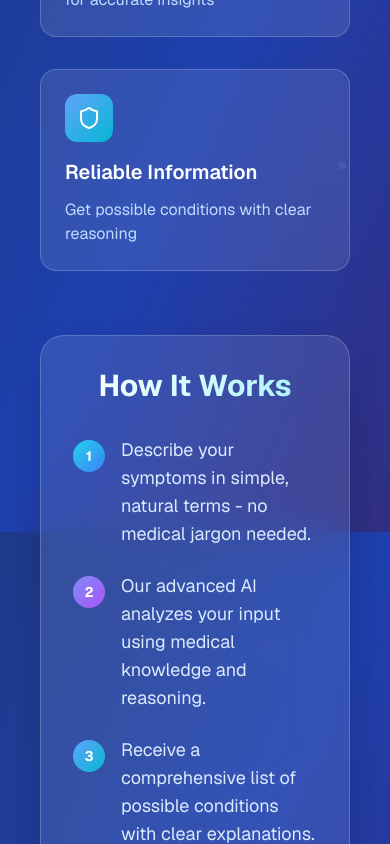
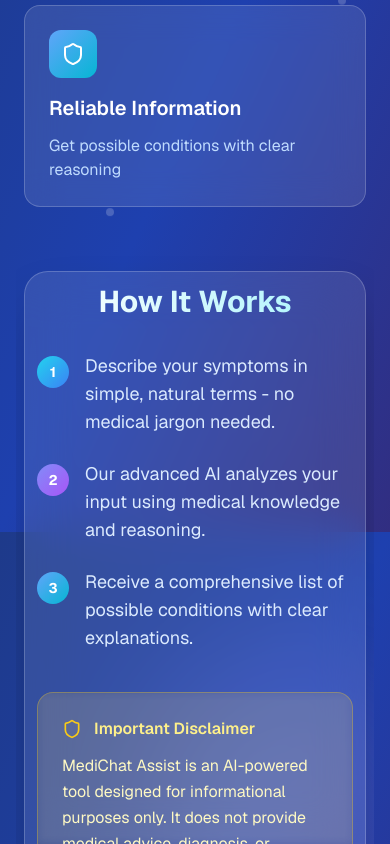
Before and after one commit to dubemdaniel/MediChat-Assistant-1.0, a Next.js app: page / in a window 390 px wide. Shown: the part 1156-2000 px from the top of the page. Built offline with nearby package versions, Linux system fonts and the light colour scheme.

Commit message:
improved UI

```diff
--- a/components/chat/chat-message-bubble.tsx
+++ b/components/chat/chat-message-bubble.tsx
@@ -40,8 +40,8 @@ export default function ChatMessageBubble({ message }: ChatMessageBubbleProps) {
         const { possibleConditions, confidenceLevels, reasoning } =
           message.content.analysis;
         return (
-          <Card className="shadow-md ">
-            <CardHeader className="">
+          <Card className="shadow-md">
+            <CardHeader className="-mx-4">
               <CardTitle className="flex items-center gap-2 text-primary">
                 <Info size={20} /> Symptom Analysis
               </CardTitle>
@@ -49,7 +49,7 @@ export default function ChatMessageBubble({ message }: ChatMessageBubbleProps) {
                 Based on the symptoms you provided, here are some possibilities:
               </CardDescription>
             </CardHeader>
-            <CardContent className="space-y-3">
+            <CardContent className="space-y-3 -mx-4">
               {possibleConditions && possibleConditions.length > 0 ? (
                 <>
                   <ul className="space-y-2">
--- a/components/landing/hero-section.tsx
+++ b/components/landing/hero-section.tsx
@@ -23,9 +23,9 @@ export default function HeroSection() {
         <div className="absolute w-2 h-2 bg-white/20 rounded-full animate-bounce" style={{left: '90%', top: '50%', animationDelay: '2.5s'}}></div>
       </div>
 
-      <div className="relative z-10 container mx-auto px-6 py-16 md:py-24">
+      <div className="relative z-10 container mx-auto px-2 md:px-6 py-8 md:py-24">
         {/* Main content */}
-        <div className="text-center mb-16">
+        <div className="text-center mb-16  ">
           <div className="inline-flex items-center gap-2 bg-blue-500/20 backdrop-blur-sm border border-blue-400/30 rounded-full px-4 py-2 mb-8 text-blue-200">
             <Sparkles className="w-4 h-4" />
             <span className="text-sm font-medium">AI-Powered Health Assistant</span>
@@ -93,7 +93,7 @@ export default function HeroSection() {
         </div>
 
         {/* How it works section */}
-        <div className="bg-white/10 backdrop-blur-xl border border-white/20 rounded-3xl p-8 md:p-12 max-w-6xl mx-auto shadow-2xl">
+        <div className="bg-white/10 backdrop-blur-xl border border-white/20 rounded-3xl p-3 md:p-12 max-w-6xl mx-auto shadow-2xl">
           <h2 className="text-3xl md:text-4xl font-bold text-center mb-8 bg-gradient-to-r from-white to-cyan-200 bg-clip-text text-transparent">
             How It Works
           </h2>
--- a/components/layout/navbar.tsx
+++ b/components/layout/navbar.tsx
@@ -67,7 +67,7 @@ export default function Navbar() {
                 {visibleNavItems.map((item) => (
                   <Button
                     key={item.label}
-                    variant="ghost"
+                    variant="default"
                     className="w-full justify-start text-lg font-semibold"
                     asChild
                   >
```
